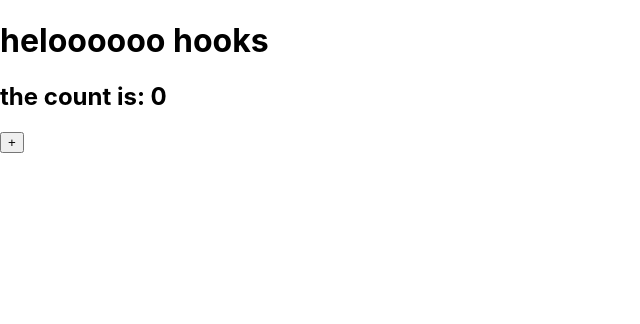
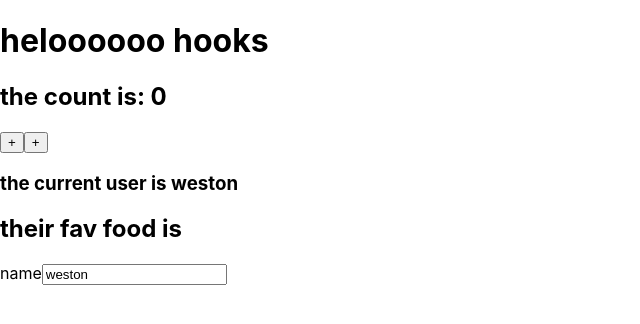
Before and after one commit to GianlorenzoDercole/intro-to-hooks-2, a React (Create React App) app: page / in a window 1280 px wide. Shown: the top 324 px of the page, without its empty margins (0-640 px from the left). Built offline with nearby package versions, Linux system fonts and the light colour scheme.

Commit message:
added controlled form

```diff
--- a/src/Counter.jsx
+++ b/src/Counter.jsx
@@ -1,19 +1,63 @@
-import { useState } from 'react'
+import { useState, useEffect } from 'react'
 export default function Counter() {
     // useState gives us a state value and a function that
     // sets the state value in an array
     // const [stateValue, functionToSetStateValue] = useState(initial state value)
     const [count, setCount] = useState(0)
+    const [user, setUser] = useState({
+        name: 'weston',
+        favFood: 'pizza'
+    })
+    // use effect invokes a cb every render...
+    useEffect(() => {
+        console.log('the component is rendeing and count is', count)
+        return () => {
+            // this cb is invoked when the component is unmounted
+            // rn, that is every render cycle
+            console.log('unmounting')
+        }
+    })
+    // unless you pass it a state value (or props value) in the dependacy array
+    useEffect(() => {
+        console.log('the user state has changed', user)
+    }, [user]) // array of dependencies -- this useEffect will fire when somehting in this array changes
+
+    // ... or if the dependency array is empty
+    useEffect(() => {
+        // component will mount
+        console.log('this is the first time the component is mounting')
+    }, []) // empty dependancy array
     const handleIncreaseCount = () => {
         // no callbacks to use previous state -- benifit of useState
         setCount(count + 1)
     }
     // whatever is returned will be rendered
     return (
+
+
+
         <div>
             <h1>heloooooo hooks</h1>
             <h2>the count is: {count}</h2>
             <button onClick={handleIncreaseCount}>+</button>
+            {/* good way to do */}
+            <button onClick={() => setCount(count + 1)}>+</button>
+
+            <h3>the current user is {user.name}</h3>
+            <h2>their fav food is {user.favfood}</h2>
+
+            <form>
+                <label htmlFor='name-input'>name</label>
+                <input
+                    type='text'
+                    placeholder='name'
+                    if='name-input'
+                    value={user.name}
+                    // we have to handle merging old state with new state, when it comes to hooks
+                    onChange={e => setUser({ ...user, name: e.target.value })}
+
+                />
+            </form>
         </div>
     )
 }
```
